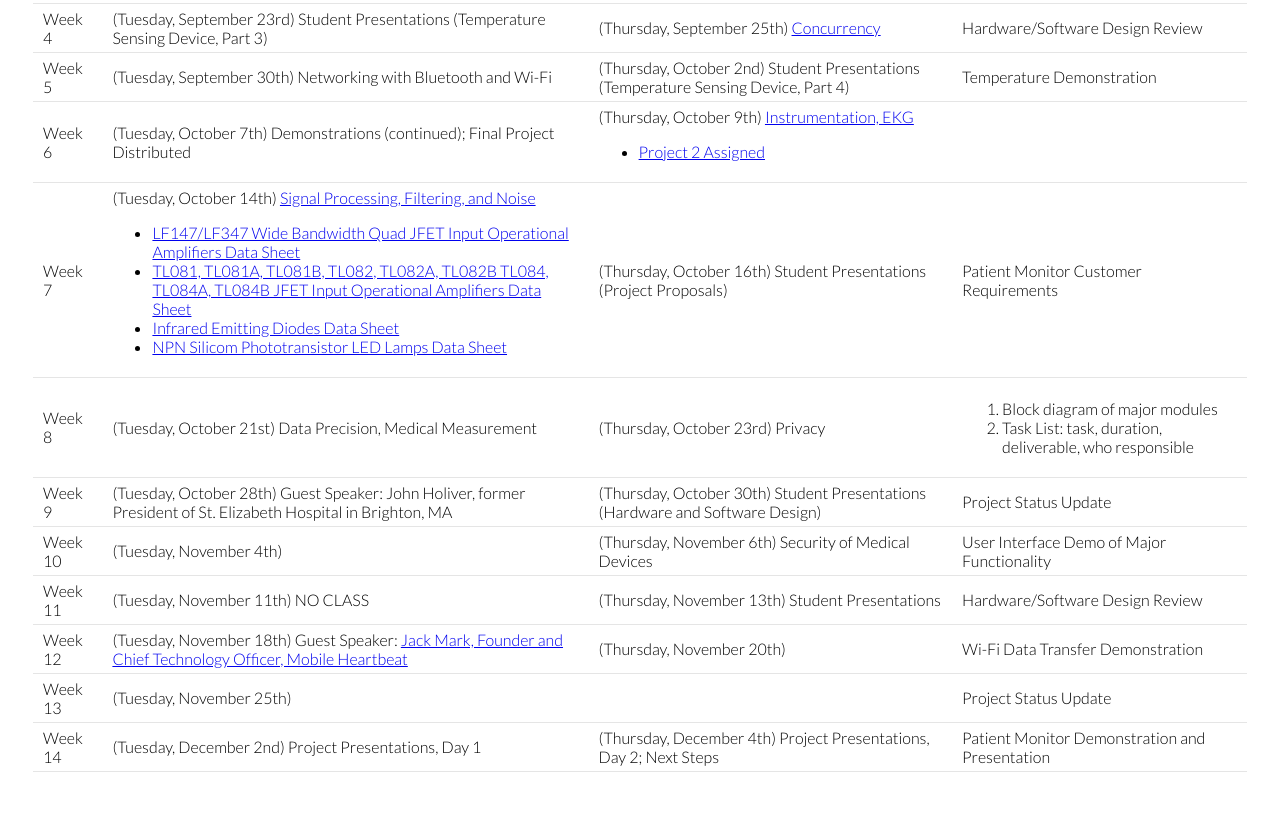
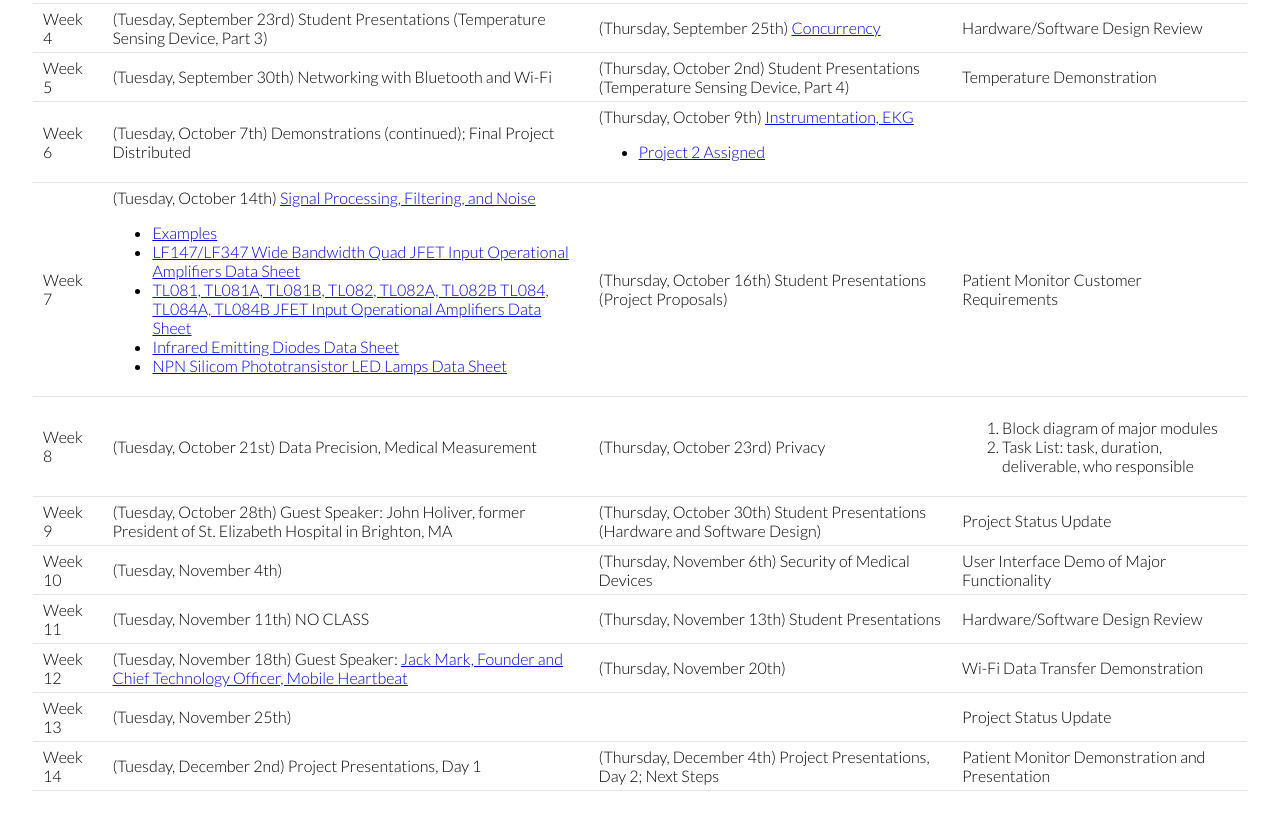
Before and after one commit to eangelica2014/MobileMedicalDevices, a plain HTML site: page index.html in a window 1280 px wide. Shown: the part 1154-1978 px from the top of the page. Drawn offline with Linux system fonts and the light colour scheme.

Commit message:
Added link to examples

```diff
--- a/index.html
+++ b/index.html
@@ -108,6 +108,7 @@
 <td>Week 7</td>
 <td>(Tuesday, October 14th) <a href="docs/instrumentation_dsp.pptx">Signal Processing, Filtering, and Noise</a>
 <ul>
+	<li><a href="https://github.com/tuftsdev/MobileMedicalDevices/tree/gh-pages/examples/filters">Examples</a></li>
 	<li><a href="docs/data_sheets/22904_OpAmpQuad.pdf">LF147/LF347 Wide Bandwidth Quad JFET Input Operational Amplifiers Data Sheet</a></li>
 	<li><a href="docs/data_sheets/33232_OpAmpSingle.pdf">TL081, TL081A, TL081B, TL082, TL082A, TL082B TL084, TL084A, TL084B JFET Input Operational Amplifiers Data Sheet</a></li>
 	<li><a href="docs/data_sheets/106526_LED_Ir940.pdf">Infrared Emitting Diodes Data Sheet</a></li>
```
